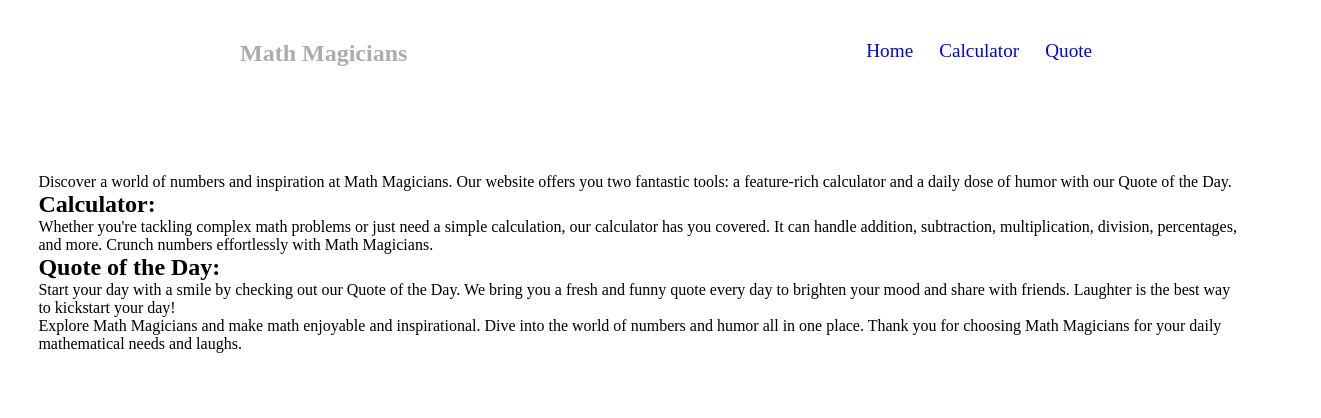
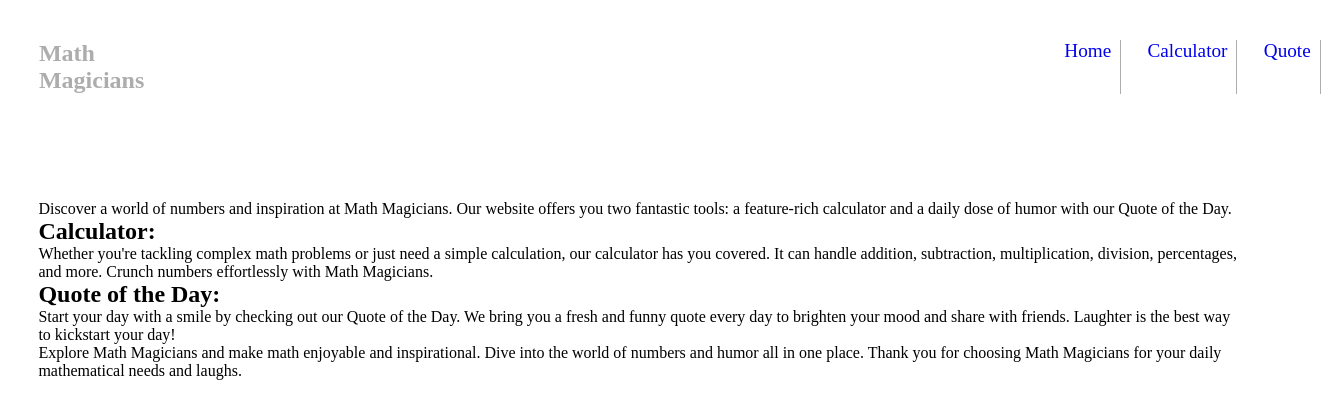
Before and after one commit to HossainAraf/math-magician, a React (Create React App) app: page / in a window 1280 px wide. Shown: the top 418 px of the page, 1321 px wide, since content can reach past the window. Built offline with nearby package versions, Linux system fonts and the light colour scheme.

Commit message:
Update Navbar style

```diff
--- a/src/components/Nav/Nav.module.css
+++ b/src/components/Nav/Nav.module.css
@@ -1,7 +1,6 @@
 .nav {
   display: flex;
   justify-content: space-between;
-  width: 100vh;
   margin: 3% 1%;
   margin-top: 0.1%;
 }
@@ -9,6 +8,7 @@
 h1 {
   color: rgb(174, 173, 173);
   font-family: cursive;
+  margin-right: 55rem;
 }
 
 .nav .ul {
@@ -19,6 +19,8 @@ h1 {
 
 .nav .ul li {
   margin-right: 15%;
+  border-right: 0.8px solid rgb(174, 173, 173);
+  padding-right: 5%;
 }
 
 .nav .ul li a {
```
Also changed, not shown: src/components/Home/Home.module.css (renamed from src/components/Home/Home.css).
